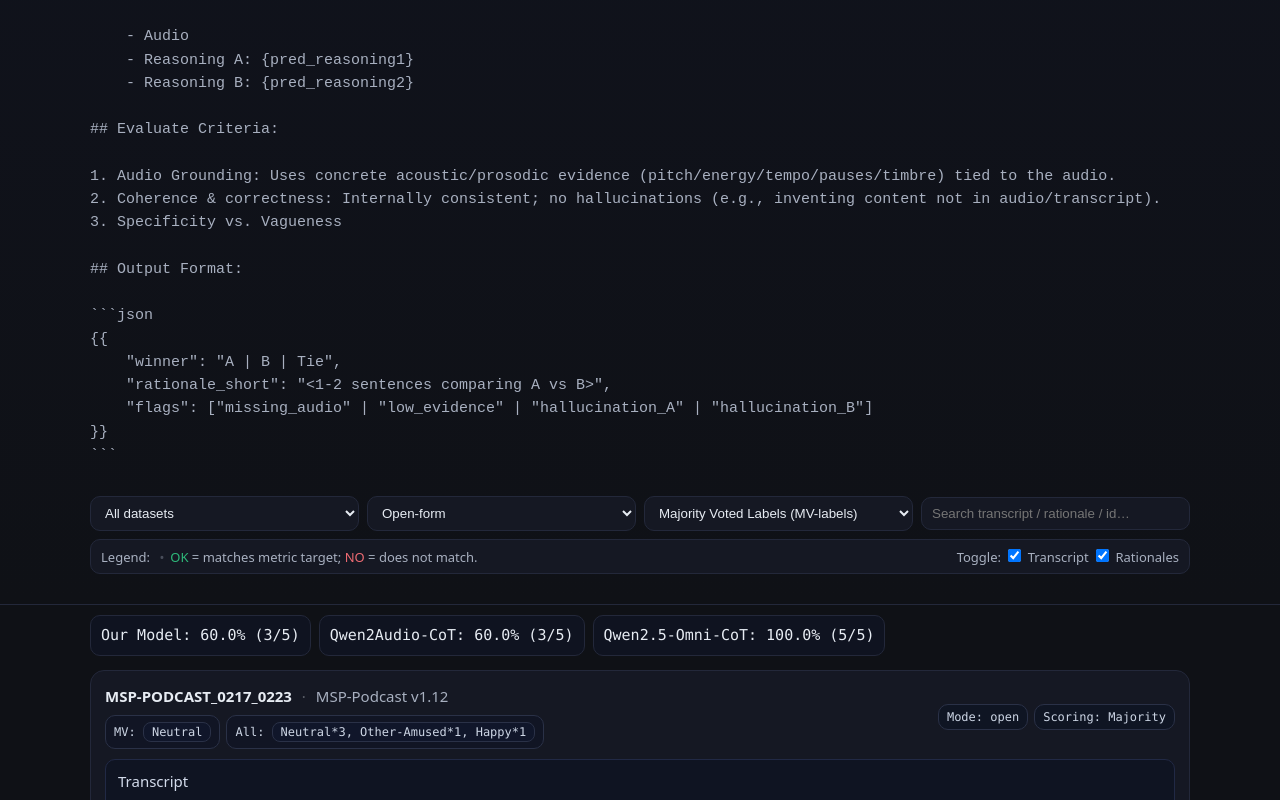
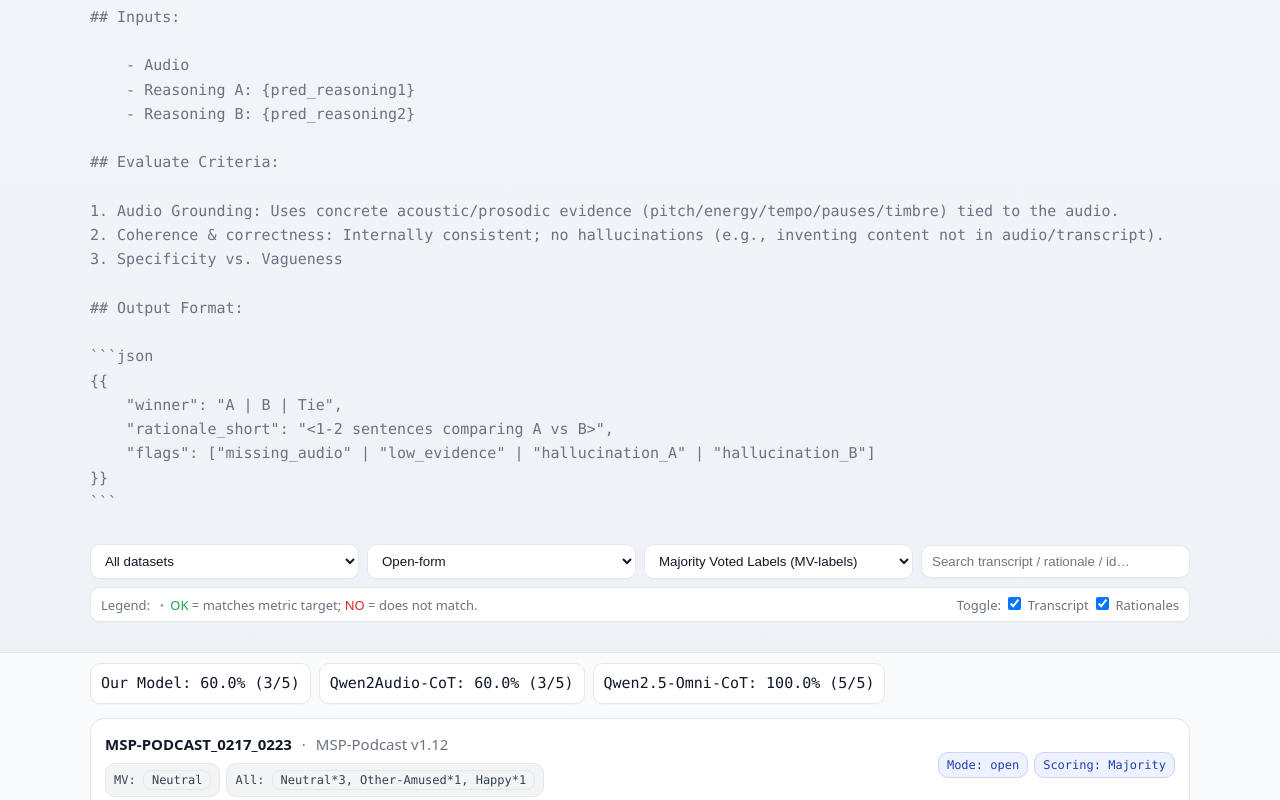
Before and after one commit to Subohao/ICASSP26-Emotion-Reasoning, a plain HTML site: page index.html in a window 1280 px wide. Shown: the part 940-1740 px from the top of the page. Drawn offline with Linux system fonts and the light colour scheme.

Commit message:
Change theme to light mode with updated styles

```diff
--- a/index.html
+++ b/index.html
@@ -6,49 +6,67 @@
   <title>Reasoning Beyond Majority Vote — Demo</title>
   <style>
   :root {
-      --bg: #0f1116;
-      --panel: #151823;
-      --muted: #a8b0c0;
-      --text: #e7ecf3;
-      --good: #2eb87a;
-      --warn: #e2b93d;
-      --bad: #ef6b73;
-      --accent: #6aa8ff;
+  /* Light theme palette */
+  --bg: #f8fafc; /* page background */
+  --panel: #ffffff; /* card/panel background */
+  --muted: #6b7280; /* muted text */
+  --text: #111827; /* main text */
+  --good: #16a34a; /* green-600 */
+  --warn: #d97706; /* amber-600 */
+  --bad: #dc2626; /* red-600 */
+  --accent: #2563eb; /* blue-600 */
+  --border: #e5e7eb; /* neutral border */
+  --panel-tint: #f3f4f6; /* subtle panel tint */
   --mono: ui-monospace, SFMono-Regular, Menlo, Monaco, Consolas, "Liberation Mono", "Courier New", monospace;
   }
+
   html, body { background: var(--bg); color: var(--text); margin: 0; font: 15px/1.55 system-ui, -apple-system, Segoe UI, Roboto, Ubuntu, Cantarell, Noto Sans, "Helvetica Neue", Arial, "Apple Color Emoji","Segoe UI Emoji"; }
   a { color: var(--accent); text-decoration: none; }
-    header { padding: 24px 16px; border-bottom: 1px solid #23283a; background: linear-gradient(180deg, #111423, #0f1116); }
+
+  header { padding: 24px 16px; border-bottom: 1px solid var(--border); background: linear-gradient(180deg, #f6f7fb, #eef2f7); }
   .wrap { max-width: 1100px; margin: 0 auto; padding: 0 8px; }
   h1 { margin: 0 0 6px; font-weight: 700; letter-spacing: 0.2px; }
   .sub { color: var(--muted); }
+
   .controls { display: grid; gap: 8px; grid-template-columns: repeat(12, 1fr); align-items: center; padding: 14px 0 6px; }
-    .controls > * { background: var(--panel); border: 1px solid #23283a; color: var(--text); padding: 8px 10px; border-radius: 10px; }
+  .controls > * { background: var(--panel); border: 1px solid var(--border); color: var(--text); padding: 8px 10px; border-radius: 10px; box-shadow: 0 1px 0 rgba(17,24,39,0.02); }
   .controls select, .controls input[type="search"] { width: 100%; }
-    .controls .group { padding: 6px 10px; display: flex; gap: 12px; align-items: center; }
+  .controls .group { padding: 6px 10px; display: flex; gap: 12px; align-items: center; background: var(--panel); border: 1px solid var(--border); border-radius: 10px; }
   .controls label { color: var(--muted); font-size: 13px; }
+
   .cards { display: grid; grid-template-columns: 1fr; gap: 12px; padding: 14px 0 40px; }
   @media (min-width: 960px){ .cards { grid-template-columns: 1fr; } }
-    .card { background: var(--panel); border: 1px solid #23283a; border-radius: 14px; padding: 14px; }
+
+  .card { background: var(--panel); border: 1px solid var(--border); border-radius: 14px; padding: 14px; box-shadow: 0 1px 2px rgba(17,24,39,0.04); }
   .toprow { display: flex; flex-wrap: wrap; gap: 8px 12px; align-items: center; justify-content: space-between; }
+
   .badges { display: flex; flex-wrap: wrap; gap: 6px; }
-    .badge { font: 12px/1 var(--mono); color: #cdd6e5; padding: 6px 8px; border-radius: 10px; border: 1px solid #2a3147; background: #111524; }
-    .badge.acc { background: #0f1523; }
+  .badge { font: 12px/1 var(--mono); color: #374151; padding: 6px 8px; border-radius: 10px; border: 1px solid var(--border); background: var(--panel-tint); }
+  .badge.acc { background: #eef2ff; color: #1e40af; border-color: #c7d2fe; }
+
   .muted { color: var(--muted); }
-    details { background: #0f1422; border: 1px solid #212945; border-radius: 10px; margin-top: 10px; }
-    details > summary { cursor: pointer; list-style: none; padding: 10px 12px; color: #d3dbeb; }
-    details pre { margin: 0; padding: 12px; white-space: pre-wrap; word-break: break-word; border-top: 1px dashed #263153; font-family: var(--mono); font-size: 13px; color: #dfe6f5; }
+
+  details { background: #f9fafb; border: 1px solid var(--border); border-radius: 10px; margin-top: 10px; }
+  details > summary { cursor: pointer; list-style: none; padding: 10px 12px; color: #374151; }
+  details pre { margin: 0; padding: 12px; white-space: pre-wrap; word-break: break-word; border-top: 1px dashed var(--border); font-family: var(--mono); font-size: 13px; color: var(--text); background: #ffffff; }
+
+  pre code { font-family: var(--mono); }
+
   .cols { display: grid; grid-template-columns: 1fr; gap: 10px; }
   @media (min-width: 960px){ .cols { grid-template-columns: repeat(3, 1fr); } }
-    .model { border: 1px solid #23283a; border-radius: 10px; padding: 10px; background:#0f1320; }
+
+  .model { border: 1px solid var(--border); border-radius: 10px; padding: 10px; background: var(--panel); }
   .model h4 { margin: 0 0 6px; font-size: 14px; letter-spacing: 0.2px; }
-    .label { font-family: var(--mono); display: inline-block; padding: 3px 8px; border-radius: 8px; border: 1px solid #2a3147; background:#10162a; }
+
+  .label { font-family: var(--mono); display: inline-block; padding: 3px 8px; border-radius: 8px; border: 1px solid var(--border); background: var(--panel-tint); }
   .ok { color: var(--good); }
   .no { color: var(--bad); }
+
   .scoreboard { display: flex; flex-wrap: wrap; gap: 8px; padding: 10px 0 0; }
-    .score { border: 1px solid #23283a; border-radius: 10px; padding: 8px 10px; background:#0f1320; font-family: var(--mono); }
+  .score { border: 1px solid var(--border); border-radius: 10px; padding: 8px 10px; background: var(--panel); font-family: var(--mono); box-shadow: 0 1px 0 rgba(17,24,39,0.02); }
+
   .footer { color: var(--muted); font-size: 13px; padding: 20px 0 40px; }
-    .sep { opacity: 0.35; padding: 0 6px; }
+  .sep { opacity: 0.6; padding: 0 6px; }
   .legend { font-size: 13px; color: var(--muted); }
   </style>
 </head>
```
Lines whose indentation alone changed are shown as unchanged.
